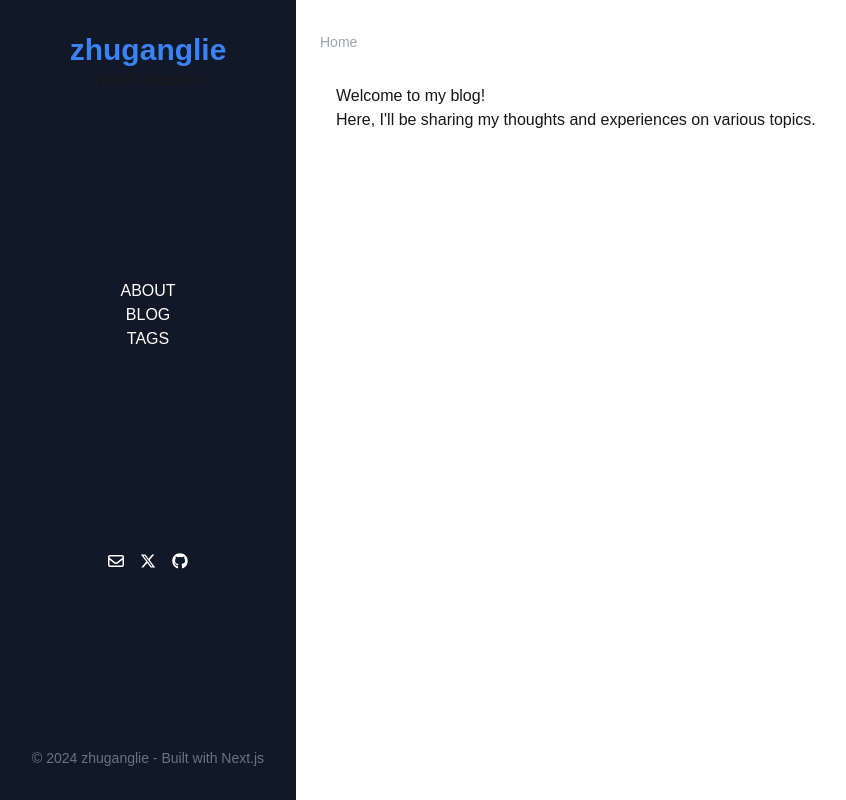
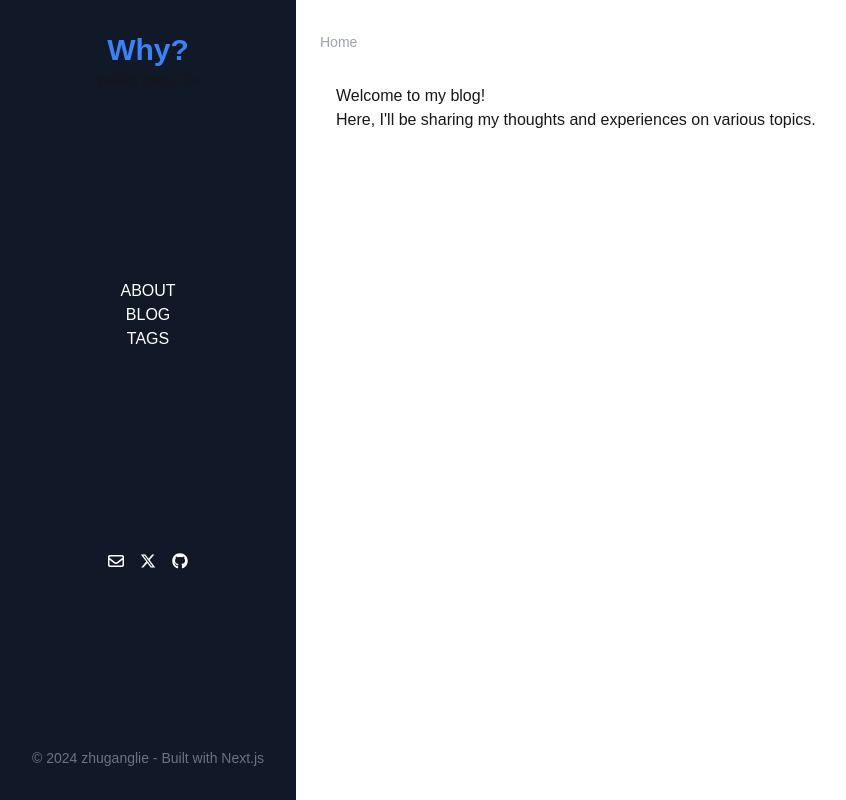
Before and after one commit to zhuganglie/newapp, a Next.js app: page / in a window 1280 px wide. Shown: the whole page, without its empty margins (0-846 px from the left). Built offline with nearby package versions, Linux system fonts and the light colour scheme.

Commit message:
update title

```diff
--- a/src/app/components/SideBar.js
+++ b/src/app/components/SideBar.js
@@ -19,7 +19,7 @@ const SideBar = forwardRef(({ isOpen, setIsSidebarOpen }, ref) => {
       className={`bg-gray-900 p-8 h-screen fixed top-0 left-0 flex flex-col justify-between transition-transform duration-300 md:flex-col ${isOpen ? 'flex-col' : 'hidden'}`}
     >
       <div>
-      <h1 className="text-center text-3xl font-bold text-blue-500">zhuganglie</h1>
+      <h1 className="text-center text-3xl font-bold text-blue-500">Why?</h1>
       <p className="text-center">γνῶθι σεαυτόν</p>
       </div>
       <div className="p-6">
```
